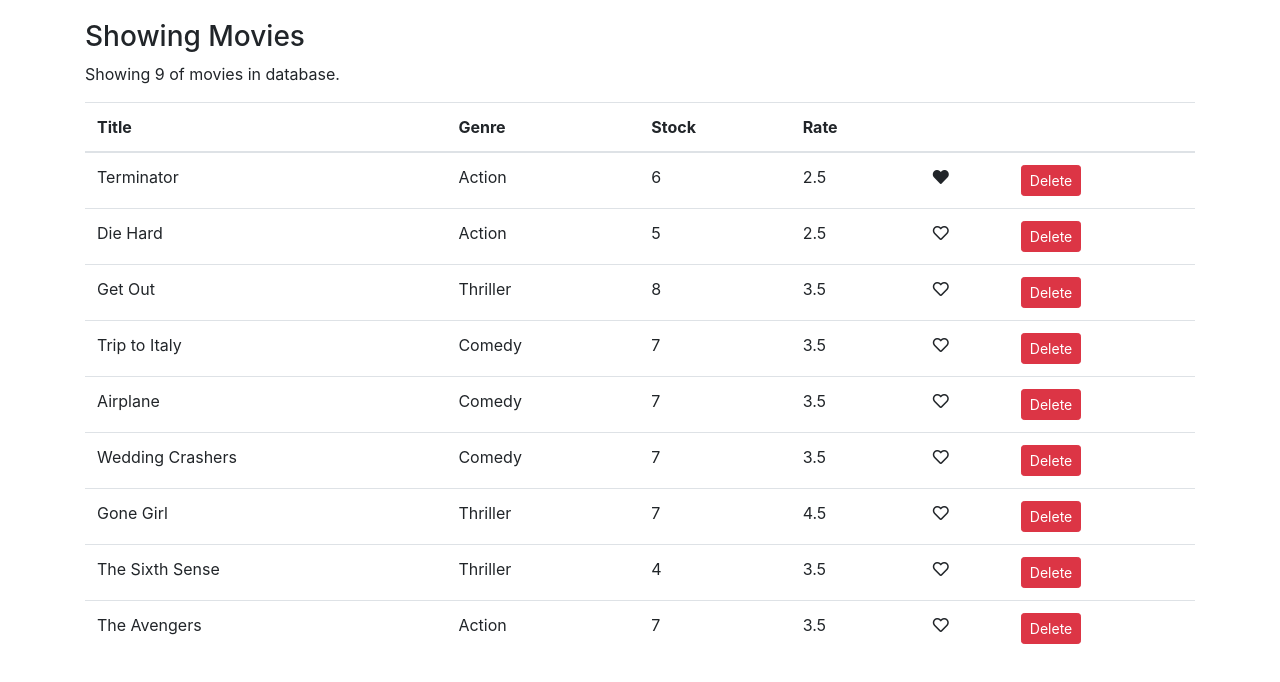
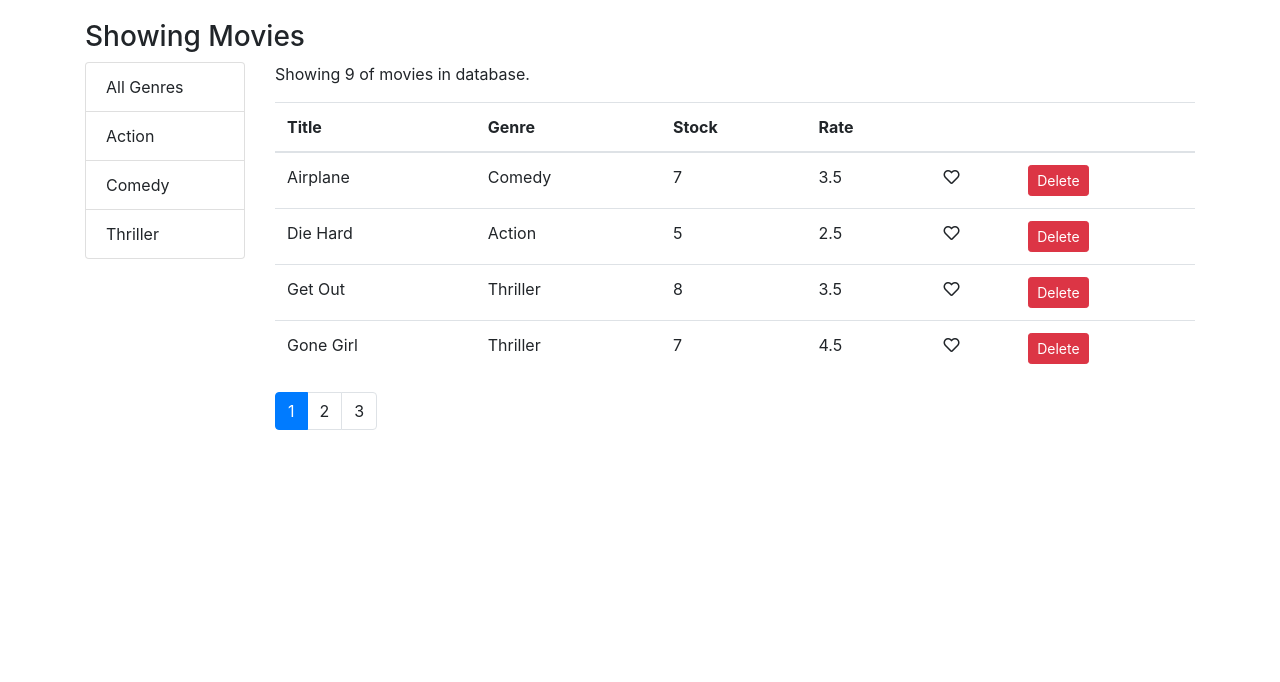
Before and after one commit to cye158/vidi, a React (Create React App) app: page / in a window 1280 px wide. Shown: the top 682 px of the page. Built offline with nearby package versions, Linux system fonts and the light colour scheme.

Commit message:
Working first push

```diff
--- a/package.json
+++ b/package.json
@@ -4,6 +4,8 @@
   "private": true,
   "dependencies": {
     "bootstrap": "^4.2.1",
+    "lodash": "^4.17.11",
+    "prop-types": "^15.6.2",
     "react": "^16.7.0",
     "react-dom": "^16.7.0",
     "react-scripts": "^2.1.3"
--- a/src/components/common/like.js
+++ b/src/components/common/like.js
@@ -1,19 +1,18 @@
-import React, { Component } from "react";
+import React from "react";
 
-class Like extends Component {
-  render() {
+const Like = props => {
   let classes = "fa-heart fa";
 
-    classes += !this.props.likes ? "r" : "s";
+  classes += !props.likes ? "r" : "s";
 
   return (
     <i
       className={classes}
-        onClick={this.props.onLikeToggle}
+      onClick={props.onClick}
       style={{ cursor: "pointer" }}
       aria-hidden="true"
     />
   );
-  }
-}
+};
+
 export default Like;
--- /dev/null
+++ b/src/components/common/listGroup.js
@@ -0,0 +1,36 @@
+import React from "react";
+
+const ListGroup = props => {
+  const {
+    genres,
+    onGenreSelect,
+    selectedGenre,
+    textProperty,
+    valueProperty
+  } = props;
+
+  return (
+    <ul className="list-group">
+      {genres.map(genre => (
+        <li
+          key={genre[valueProperty]}
+          className={
+            genre === selectedGenre
+              ? "list-group-item active"
+              : "list-group-item"
+          }
+          onClick={() => onGenreSelect(genre)}
+        >
+          {genre[textProperty]}
+        </li>
+      ))}
+    </ul>
+  );
+};
+
+ListGroup.defaultProps = {
+  textProperty: "name",
+  valueProperty: "_id"
+};
+
+export default ListGroup;
--- /dev/null
+++ b/src/components/common/pagination.js
@@ -0,0 +1,37 @@
+import React from "react";
+import _ from "lodash";
+import PropTypes from "prop-types";
+
+const Pagination = props => {
+  const { itemsCount, pageSize, onPageChange, currentPage } = props;
+  const pagesCount = Math.ceil(itemsCount / pageSize);
+  const pages = _.range(1, pagesCount + 1);
+
+  if (pagesCount === 1) return null;
+
+  return (
+    <nav>
+      <ul className="pagination">
+        {pages.map(page => (
+          <li
+            key={page}
+            className={page === currentPage ? "page-item active" : "page-item"}
+          >
+            <a className="page-link" onClick={() => onPageChange(page)}>
+              {page}
+            </a>
+          </li>
+        ))}
+      </ul>
+    </nav>
+  );
+};
+
+Pagination.propTypes = {
+  itemsCount: PropTypes.number.isRequired,
+  pageSize: PropTypes.number.isRequired,
+  onPageChange: PropTypes.func.isRequired,
+  currentPage: PropTypes.number.isRequired
+};
+
+export default Pagination;
--- /dev/null
+++ b/src/components/common/tableBody.js
@@ -0,0 +1,25 @@
+import React, { Component } from "react";
+import _ from "lodash";
+
+class TableBody extends Component {
+  renderContent = (mov, col) => {
+    return col.content ? col.content(mov) : _.get(mov, col.type);
+  };
+  render() {
+    const { data: movies, columns: movieColumn } = this.props;
+
+    return (
+      <tbody>
+        {movies.map(mov => (
+          <tr key={mov.id}>
+            {movieColumn.map(col => (
+              <td>{this.renderContent(mov, col)}</td>
+            ))}
+          </tr>
+        ))}
+      </tbody>
+    );
+  }
+}
+
+export default TableBody;
--- /dev/null
+++ b/src/components/common/tableHeader.js
@@ -0,0 +1,34 @@
+import React, { Component } from "react";
+
+class TableHeader extends Component {
+  raiseSort = type => {
+    const sortColumn = { ...this.props.sortColumn };
+    if (sortColumn.type === type) {
+      sortColumn.order = sortColumn.order === "asc" ? "desc" : "asc";
+    } else {
+      sortColumn.type = type;
+      sortColumn.order = "asc";
+    }
+    this.props.onSort(sortColumn);
+  };
+
+  render() {
+    const { columns } = this.props;
+    return (
+      <thead>
+        <tr>
+          {columns.map(col => (
+            <th
+              key={col.type || col.key}
+              onClick={() => this.raiseSort(col.type)}
+            >
+              {col.label}
+            </th>
+          ))}
+        </tr>
+      </thead>
+    );
+  }
+}
+
+export default TableHeader;
--- a/src/components/movies.js
+++ b/src/components/movies.js
@@ -1,11 +1,25 @@
-import React, { Component, Fragment } from "react";
+import React, { Component } from "react";
 import { getMovies } from "../services/fakeMovieService";
-import Like from "./common/like";
+import ListGroup from "./common/listGroup";
+import Pagination from "./common/pagination";
+import { paginate } from "../utils/paginate";
+import { getGenres } from "../services/fakeGenreService";
+import MoviesTable from "./moviesTable";
+import _ from "lodash";
 
 class Movies extends Component {
   state = {
-    movies: getMovies()
+    movies: [],
+    genres: [],
+    currentPage: 1,
+    pageSize: 4,
+    sortColumn: { type: "title", order: "asc" }
   };
+
+  componentDidMount() {
+    const genres = [{ _id: "", name: "All Genres" }, ...getGenres()];
+    this.setState({ movies: getMovies(), genres });
+  }
 
   handleDelete = mov => {
     const movies = this.state.movies.filter(movie => movie._id !== mov._id);
@@ -20,51 +34,69 @@ class Movies extends Component {
     this.setState({ movies });
   };
 
+  handlePageChange = page => {
+    this.setState({ currentPage: page });
+  };
+
+  handleGenreSelect = genre => {
+    this.setState({ selectedGenre: genre, currentPage: 1 });
+  };
+
+  handleSort = sortColumn => {
+    this.setState({ sortColumn });
+  };
+
   render() {
     const { length: count } = this.state.movies;
+    const {
+      pageSize,
+      currentPage,
+      selectedGenre,
+      sortColumn,
+      movies: allMovies
+    } = this.state;
 
     if (count <= 0) return <p>There are no movies in the database</p>;
+
+    const filteredMovies =
+      selectedGenre && selectedGenre._id
+        ? allMovies.filter(mov => mov.genre._id === selectedGenre._id)
+        : allMovies;
+
+    const sortedMovies = _.orderBy(
+      filteredMovies,
+      sortColumn.type,
+      sortColumn.order
+    );
+
+    const movies = paginate(sortedMovies, currentPage, pageSize);
+
     return (
-      <Fragment>
-        <p>Showing {count} of movies in database.</p>
-        <table className="table">
-          <thead>
-            <tr>
-              <th>Title</th>
-              <th>Genre</th>
-              <th>Stock</th>
-              <th>Rate</th>
-              <th />
-              <th />
-            </tr>
-          </thead>
-
-          <tbody>
-            {this.state.movies.map(mov => (
-              <tr key={mov._id}>
-                <td>{mov.title}</td>
-                <td>{mov.genre.name}</td>
-                <td>{mov.numberInStock}</td>
-                <td>{mov.dailyRentalRate}</td>
-                <td>
-                  <Like
-                    likes={mov.likes}
-                    onLikeToggle={() => this.handleLike(mov)}
-                  />
-                </td>
-                <td>
-                  <button
-                    className="btn btn-danger btn-sm"
-                    onClick={() => this.handleDelete(mov)}
-                  >
-                    Delete
-                  </button>
-                </td>
-              </tr>
-            ))}
-          </tbody>
-        </table>
-      </Fragment>
+      <div className="row">
+        <div className="col-2">
+          <ListGroup
+            genres={this.state.genres}
+            selectedGenre={this.state.selectedGenre}
+            onGenreSelect={this.handleGenreSelect}
+          />
+        </div>
+        <div className="col">
+          <p>Showing {filteredMovies.length} of movies in database.</p>
+          <MoviesTable
+            movies={movies}
+            sortColumn={sortColumn}
+            onLikeToggle={this.handleLike}
+            onDelete={this.handleDelete}
+            onSort={this.handleSort}
+          />
+          <Pagination
+            itemsCount={filteredMovies.length}
+            pageSize={pageSize}
+            currentPage={currentPage}
+            onPageChange={this.handlePageChange}
+          />
+        </div>
+      </div>
     );
   }
 }
--- /dev/null
+++ b/src/components/moviesTable.js
@@ -0,0 +1,48 @@
+import React, { Component } from "react";
+import Like from "./common/like";
+import TableHeader from "./common/tableHeader";
+import TableBody from "./common/tableBody";
+
+class MoviesTable extends Component {
+  movieColumns = [
+    { type: "title", label: "Title" },
+    { type: "genre.name", label: "Genre" },
+    { type: "numberInStock", label: "Stock" },
+    { type: "dailyRentalRate", label: "Rate" },
+    {
+      key: "like",
+      content: mov => (
+        <Like likes={mov.likes} onClick={() => this.props.onLikeToggle(mov)} />
+      )
+    },
+    {
+      key: "delete",
+      content: mov => (
+        <button
+          className="btn btn-danger btn-sm"
+          onClick={() => this.props.onDelete(mov)}
+        >
+          Delete
+        </button>
+      )
+    }
+  ];
+
+  render() {
+    const { movies, onSort, sortColumn } = this.props;
+
+    return (
+      <table className="table">
+        <TableHeader
+          columns={this.movieColumns}
+          sortColumn={sortColumn}
+          onSort={onSort}
+        />
+
+        <TableBody data={movies} columns={this.movieColumns} />
+      </table>
+    );
+  }
+}
+
+export default MoviesTable;
--- /dev/null
+++ b/src/utils/paginate.js
@@ -0,0 +1,9 @@
+import _ from "lodash";
+
+export function paginate(itemsArr, pageNumber, pageSize) {
+  const startIndex = (pageNumber - 1) * pageSize;
+  return _(itemsArr)
+    .slice(startIndex)
+    .take(pageSize)
+    .value();
+}
```
Lines whose indentation alone changed are shown as unchanged.
